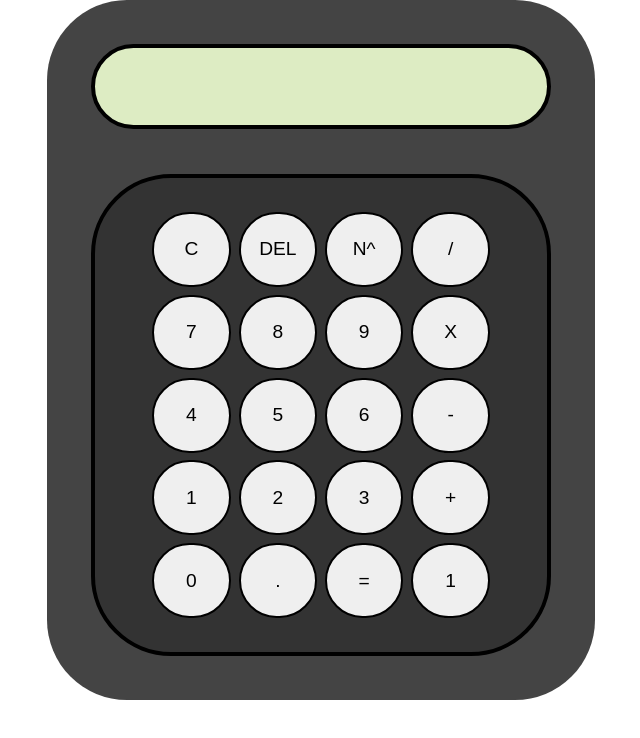
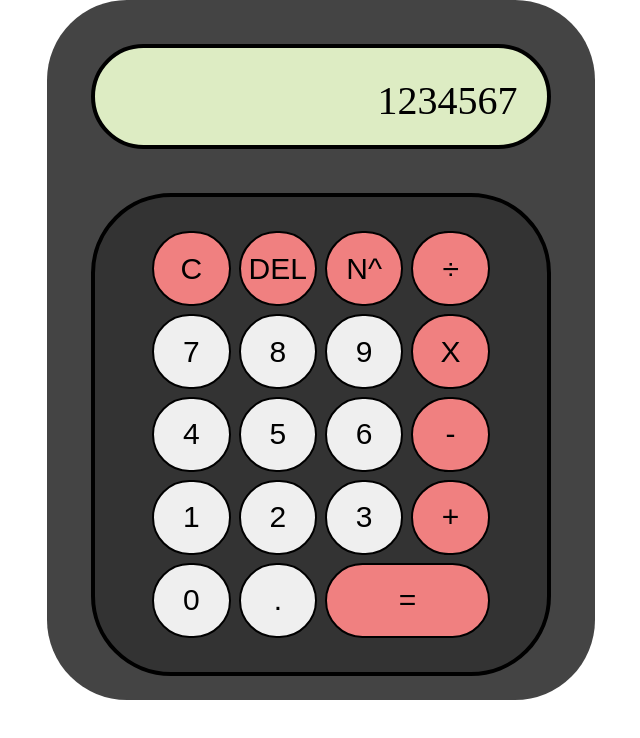
Before and after one commit to RingK27/calculator, a plain HTML site: page index.html in a window 1280 px wide. Shown: the whole page, without its empty margins (319-959 px from the left). Drawn offline with Linux system fonts and the light colour scheme.

Commit message:
Styled buttons

```diff
--- a/index.html
+++ b/index.html
@@ -11,37 +11,37 @@
     <div class="container">
         <div class="column"></div>
         <div class="calculator">
-            <div class="display"></div>
+            <div class="display"><p id="display-numbers">1234567</p></div>
             <div class="key-container">
                 <div class="key-row">
-                    <button class="button">C</button>
-                    <button class="button">DEL</button>
-                    <button class="button">N^</button>
-                    <button class="button">/</button>
+                    <button class="button operator">C</button>
+                    <button class="button operator">DEL</button>
+                    <button class="button operator">N^</button>
+                    <button class="button operator">÷</button>
                 </div>
                 <div class="key-row">
                     <button class="button number">7</button>
                     <button class="button number">8</button>
                     <button class="button number">9</button>
-                    <button class="button">X</button>
+                    <button class="button operator">X</button>
                 </div>
                 <div class="key-row">
                     <button class="button number">4</button>
                     <button class="button number">5</button>
                     <button class="button number">6</button>
-                    <button class="button">-</button>
+                    <button class="button operator">-</button>
                 </div>
                 <div class="key-row">
                     <button class="button number">1</button>
                     <button class="button number">2</button>
                     <button class="button number">3</button>
-                    <button class="button">+</button>
+                    <button class="button operator">+</button>
                 </div>
                 <div class="key-row">
                     <button class="button number">0</button>
                     <button class="button number">.</button>
-                    <button class="button">=</button>
-                    <button class="button">1</button>
+                    <button class="button" id="equals">=</button>
+
                 </div>
             </div>
         </div>
--- a/styles.css
+++ b/styles.css
@@ -27,6 +27,12 @@
             border: 4px solid black;
             border-radius: 80px;
         }
+            #display-numbers {
+                font-size: 40px;
+                text-align: right;
+                padding-right: 30px;;
+                line-height: 105px;
+            }
         .key-container {
             display: flex;
             flex-wrap: nowrap;
@@ -52,5 +58,16 @@
                     margin: 1%;
                     border: 2px solid black;
                     border-radius: 80px;
-                    font-size: larger;
+                    font-size: 30px;
                 }
+                    .operator, #equals{
+                        background-color: lightcoral;
+                    }
+                    .number:hover, .operator:hover {
+                        border: 2px solid white;
+                        transform: rotate(360deg);
+                        transition: 200ms;
+                    }
+                    #equals {
+                        width: 42%;
+                    }
```
